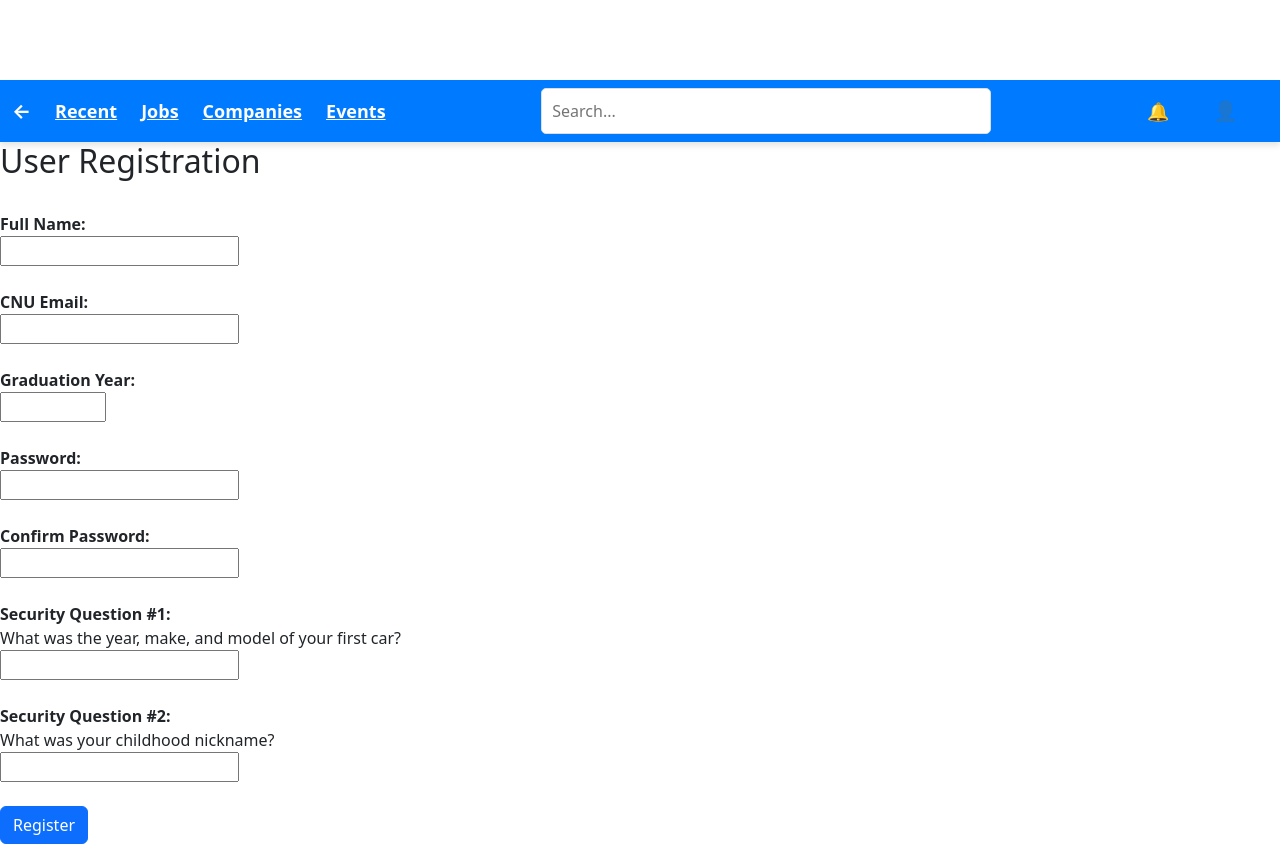
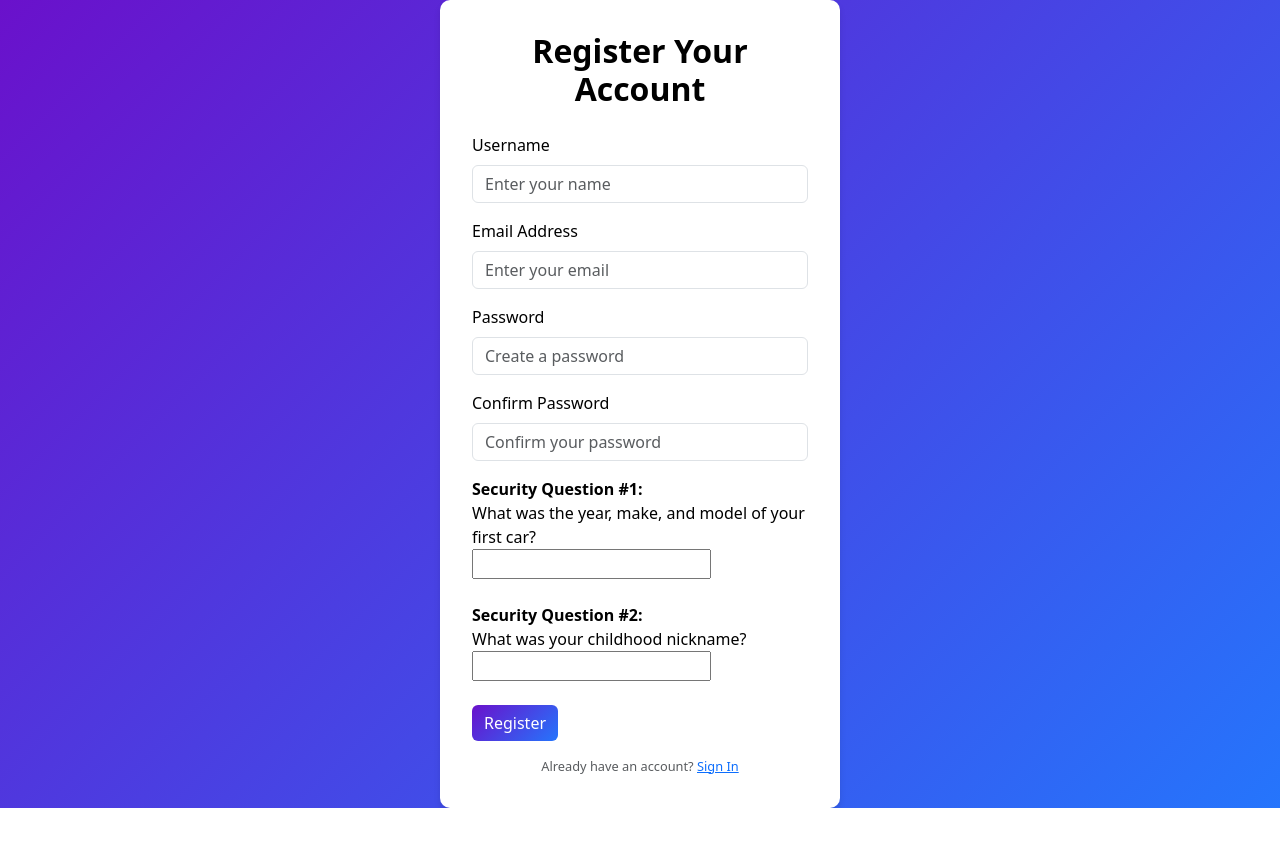
Before and after one commit to SHess02/Xray351, a PHP site: page /register.php in a window 1280 px wide. After the commit the page ends 808 px from the top, so only its background shows below. Run offline with PHP 8.4, Linux system fonts and the light colour scheme; a stand-in replaces the project's code that opens the database connection.

Commit message:
updated register.php

```diff
--- a/EthanWork/db_connect_temp.php
+++ b/EthanWork/db_connect_temp.php
@@ -1,5 +1,5 @@
 <?php
-$conn = mysqli_connect('localhost', 'root', '', 'capstone');
+$conn = mysqli_connect('localhost', 'root', '', 'alumniconnectdb');
 
 if (!$conn) {
     die("Connection failed: " . mysqli_connect_error());
--- a/EthanWork/login.php
+++ b/EthanWork/login.php
@@ -1,6 +1,6 @@
 <?php
 session_start();
-include '../includes/includes.php';
+include 'db_connect_temp.php';
 
 if ($_SERVER["REQUEST_METHOD"] == "POST") {
     $email = trim(strtolower($_POST['email']));
--- a/EthanWork/register.php
+++ b/EthanWork/register.php
@@ -1,27 +1,22 @@
 <?php
-include '../includes/includes.php';
-$conn = new Database();
+include 'db_connect_temp.php';
 
 if ($_SERVER["REQUEST_METHOD"] == "POST") {
     $name = trim($_POST['name']);
     $email = trim(strtolower($_POST['email']));
-    $password = trim($_POST['password']);
+    $role = trim($_POST['role']);
+	$password = trim($_POST['password']);
     $confirm_password = trim($_POST['confirm_password']);
     $security_a1 = trim(strtolower($_POST['security_a1']));
     $security_a2 = trim(strtolower($_POST['security_a2']));
-
-    $current_year = date("Y");
-    $role = ($graduation_year >= $current_year) ? 'student' : 'alumni';
 
     if (!preg_match("/^[a-zA-Z0-9._%+-]+@cnu\.edu$/", $email)) {
         echo "Invalid email. You must use a @cnu.edu email address.";
         exit();
     }
 
-    if (
-        strlen($name) > 0 && strlen($name) <= 45 &&
+    if (strlen($name) > 0 && strlen($name) <= 45 &&
         strlen($email) > 0 && strlen($email) <= 45 &&
-        is_numeric($graduation_year) && strlen($graduation_year) == 4 &&
         strlen($confirm_password) >= 8 && strlen($confirm_password) <= 255 &&
         strlen($security_a1) > 0 && strlen($security_a1) <= 100 &&
         strlen($security_a2) > 0 && strlen($security_a2) <= 100) {
@@ -41,8 +36,8 @@ if ($_SERVER["REQUEST_METHOD"] == "POST") {
 
                 $hashed_password = password_hash($password, PASSWORD_DEFAULT);
 
-                $stmt = $conn->prepare("INSERT INTO user (email, role, name, graduationyear, password, securityans1, securityans2) VALUES (?, ?, ?, ?, ?, ?, ?)");
-                $stmt->bind_param("sssssss", $email, $role, $name, $graduation_year, $hashed_password, $security_a1, $security_a2);
+                $stmt = $conn->prepare("INSERT INTO user (email, role, name, password, securityans1, securityans2) VALUES (?, ?, ?, ?, ?, ?)");
+                $stmt->bind_param("ssssss", $email, $role, $name, $hashed_password, $security_a1, $security_a2);
 
                 if ($stmt->execute()) {
                     header("Location: login.php");
@@ -65,33 +60,99 @@ if ($_SERVER["REQUEST_METHOD"] == "POST") {
     <meta charset="utf-8" name="viewport" content="width=device-width, initial-scale=1">
     <title>User Registration | AlumniConnect</title>
     <link rel="stylesheet" type="text/css" href="styles.css">
-    <link href="https://cdn.jsdelivr.net/npm/bootstrap@5.3.3/dist/css/bootstrap.min.css" rel="stylesheet" integrity="sha384-QWTKZyjpPEjISv5WaRU9OFeRpok6YctnYmDr5pNlyT2bRjXh0JMhjY6hW+ALEwIH" crossorigin="anonymous">
+    <link href="https://cdn.jsdelivr.net/npm/bootstrap@5.3.3/dist/css/bootstrap.min.css" rel="stylesheet">
+	<style>
+		body {
+            background: linear-gradient(135deg, #6a11cb, #2575fc);
+            color: #fff;
+            min-height: 100vh;
+            display: flex;
+            justify-content: center;
+            align-items: center;
+        }
+        .registration-form {
+            background: #ffffff;
+            color: #000;
+            padding: 2rem;
+            border-radius: 10px;
+            box-shadow: 0 4px 6px rgba(0, 0, 0, 0.1);
+            max-width: 400px;
+            width: 100%;
+        }
+        .form-control:focus {
+            box-shadow: 0 0 10px rgba(38, 143, 255, 0.5);
+            border-color: #268fff;
+        }
+        .form-header {
+            text-align: center;
+            margin-bottom: 1.5rem;
+        }
+        .form-header h2 {
+            font-weight: bold;
+        }
+        .form-header p {
+            font-size: 0.9rem;
+            color: #6c757d;
+        }
+        .btn-custom {
+            background: linear-gradient(135deg, #6a11cb, #2575fc);
+            color: #fff;
+            border: none;
+            transition: background 0.3s ease;
+        }
+        .text-muted {
+            font-size: 0.8rem;
+            text-align: center;
+            margin-top: 1rem;
+        }
+        .error {
+            color: red;
+            font-size: 1rem;
+            text-align: center;
+        }
+        .success {
+            color: green;
+			font-weight: bold;
+            font-size: 2rem;
+            text-align: center;
+        }
+	</style>
 </head>
 <body>
-    <h2>User Registration</h2><br>
-    <form action="register.php" method="post">
-        <label><b>Full Name:</b></label><br>
-        <input type="text" name="name" required><br><br>
+   <div class="registration-form">
+        <div class="form-header">
+            <h2>Register Your Account</h2>
+        </div>
+        <form method="POST">
+            <div class="mb-3">
+                <label for="name" class="form-label">Username</label>
+                <input type="text" class="form-control" id="name" name="name" placeholder="Enter your name" required>
+            </div>
+            <div class="mb-3">
+                <label for="email" class="form-label">Email Address</label>
+                <input type="email" class="form-control" id="email" name="email" placeholder="Enter your email" required>
+            </div>
+            <div class="mb-3">
+                <label for="password" class="form-label">Password</label>
+                <input type="password" class="form-control" id="password" name="password" placeholder="Create a password" required>
+            </div>
+            <div class="mb-3">
+                <label for="confirm-password" class="form-label">Confirm Password</label>
+                <input type="password" class="form-control" id="confirm-password" name="confirm_password" placeholder="Confirm your password" required>
+			</div>
+            <label><b>Security Question #1:</b><br>What was the year, make, and model of your first car?</label><br>
+			<input type="text" name="security_a1" required><br><br>
 
-        <label><b>CNU Email:</b></label><br>
-        <input type="email" name="email" required><br><br>
+			<label><b>Security Question #2:</b><br>What was your childhood nickname?</label><br>
+			<input type="text" name="security_a2" required><br><br>
 
-        <label><b>Graduation Year:</b></label><br>
-        <input type="number" name="graduation_year" min="1900" max="2099" required><br><br>
+			<button type="submit" name="register" class="btn btn-custom">Register</button>
 
-        <label><b>Password:</b></label><br>
-        <input type="password" name="password" required><br><br>
-
-        <label><b>Confirm Password:</b></label><br>
-        <input type="password" name="confirm_password" required><br><br>
-
-        <label><b>Security Question #1:</b><br>What was the year, make, and model of your first car?</label><br>
-        <input type="text" name="security_a1" required><br><br>
-
-        <label><b>Security Question #2:</b><br>What was your childhood nickname?</label><br>
-        <input type="text" name="security_a2" required><br><br>
-
-        <button class="btn btn-primary">Register</button>
-    </form>
+		</form>
+        <div class="text-muted">
+            Already have an account? <a href="login.php" class="text-primary">Sign In</a>
+        </div>
+    <script src="https://cdn.jsdelivr.net/npm/bootstrap@5.3.0/dist/js/bootstrap.bundle.min.js"></script>
+	</div>
 </body>
 </html>
```
